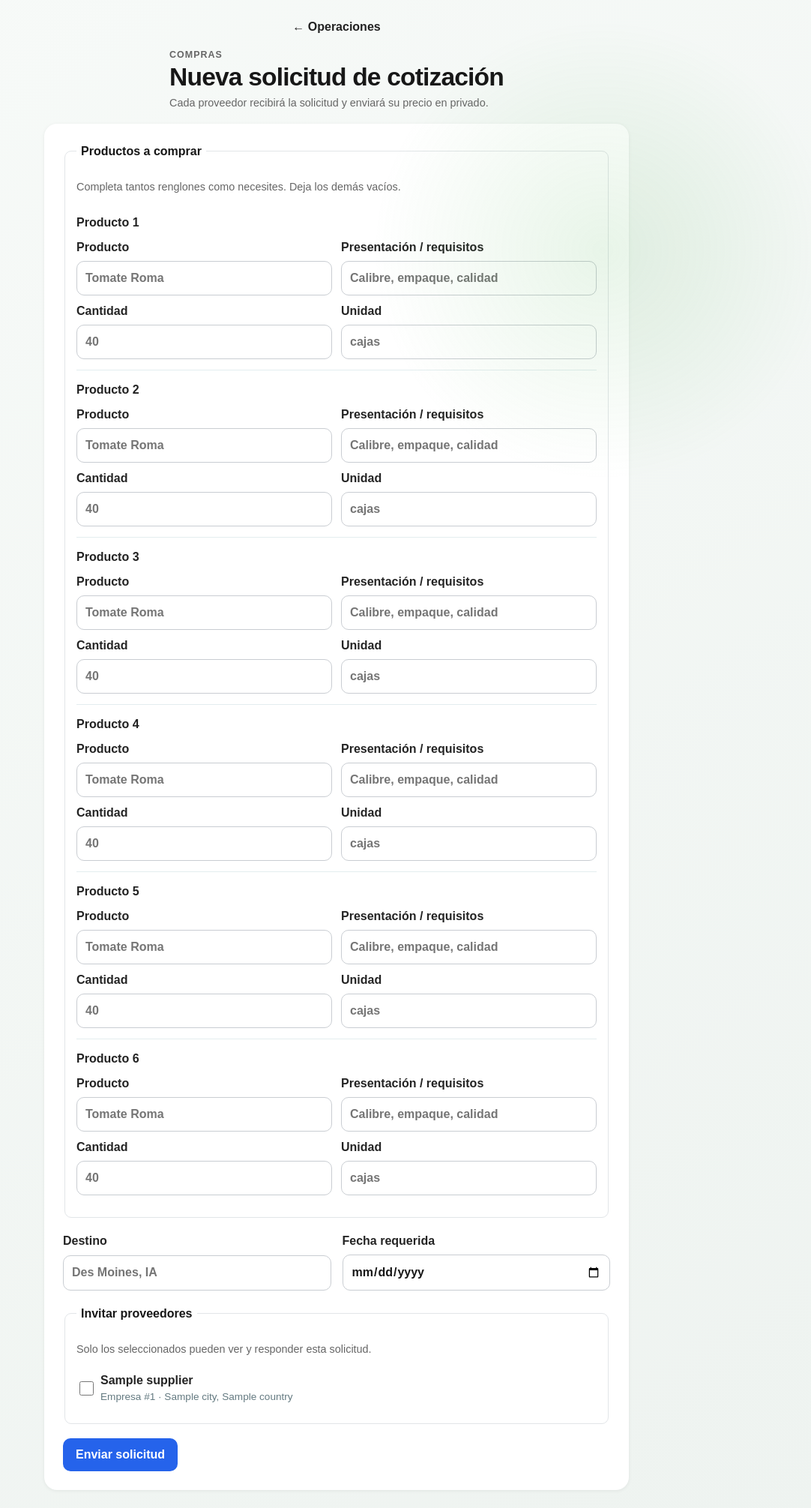
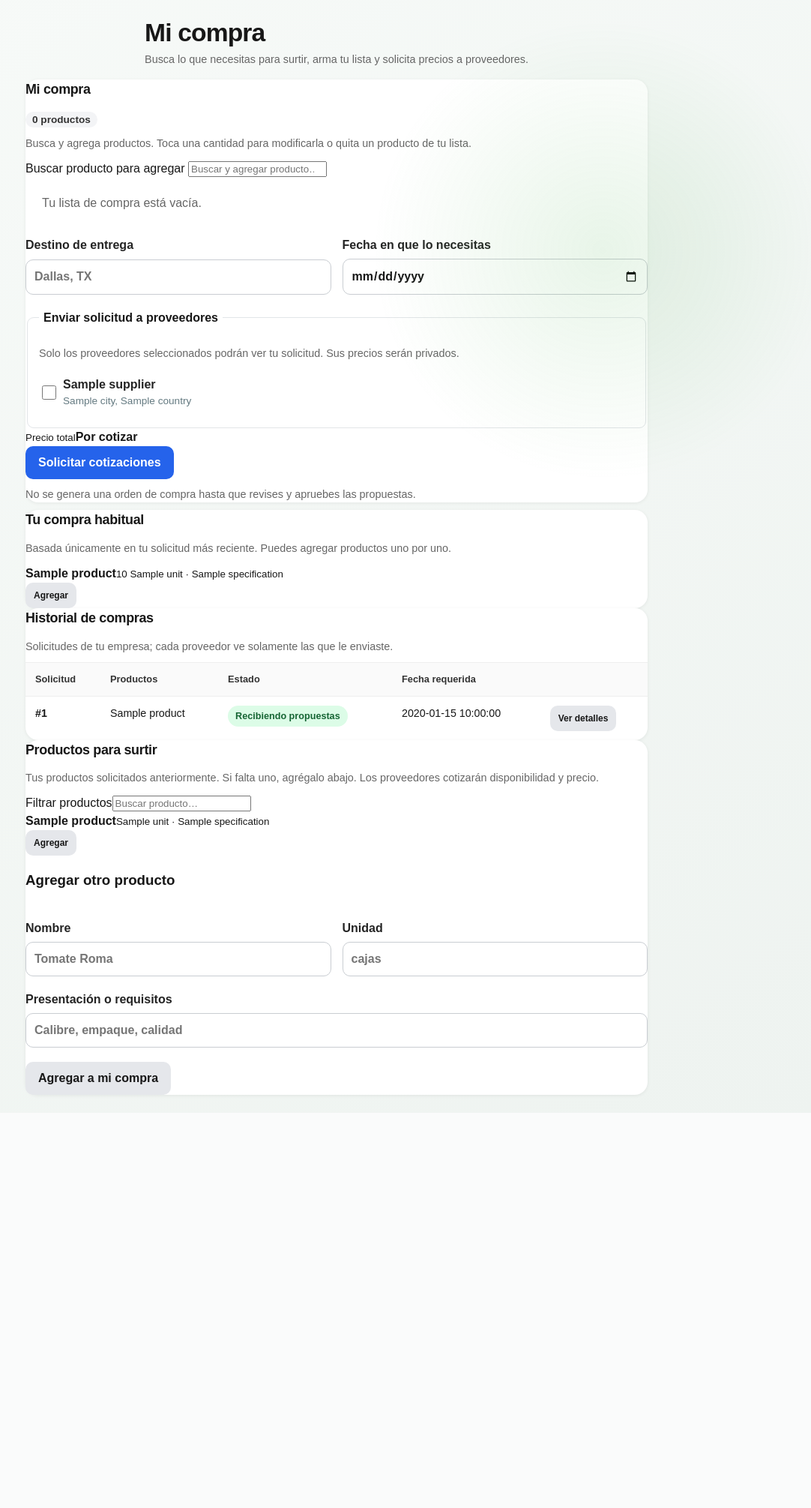
Before and after one commit to dallasfreshdsm-debug/red-b2b, a Flask app: template templates/new_rfq.html in a window 1280 px wide. Shown: the whole page at 75% size, without its empty margins (191-1273 px from the left). After the commit the page ends 1465 px from the top, so only its background shows below. Run offline with Flask 3, Linux system fonts and the light colour scheme; the template is opened without the code that fills it: most values are stand-ins (such as "Sample title", 1, 10 or a date in 2020).

Commit message:
Add files via upload

```diff
--- a/templates/base.html
+++ b/templates/base.html
@@ -11,14 +11,16 @@
   <header class="topbar">
     <div class="brandbox"><a class="brandmark" href="{{ url_for('dashboard') }}" aria-label="Red B2B, inicio">B2B</a><div><a class="brand" href="{{ url_for('dashboard') }}">Red B2B</a><div class="brand-sub">Compras y proveedores</div></div></div>
     <div class="top-actions"><span class="company-name">{{ g.user['company_name'] }}</span>
-      <details class="mobile-menu"><summary>☰ Menú</summary><nav aria-label="Menú móvil"><a href="{{ url_for('dashboard') }}">Inicio</a><a href="{{ url_for('new_rfq') }}">Nueva solicitud</a><a href="{{ url_for('supplier_directory') }}">Proveedores</a><a href="{{ url_for('relationships') }}">Relaciones</a><a href="{{ url_for('supplier_profile') }}">Mi perfil</a></nav></details>
+      <details class="mobile-menu"><summary>☰ Menú</summary><nav aria-label="Menú móvil"><a href="{{ url_for('dashboard') }}">Inicio</a><a href="{{ url_for('buying_home') }}">Compras a proveedores</a><a href="{{ url_for('manage_products') }}">Configurar productos</a><a href="{{ url_for('new_rfq') }}">Solicitar cotizaciones</a><a href="{{ url_for('supplier_directory') }}">Proveedores</a><a href="{{ url_for('relationships') }}">Relaciones</a><a href="{{ url_for('supplier_profile') }}">Mi perfil</a></nav></details>
       <form method="post" action="{{ url_for('logout') }}"><input type="hidden" name="csrf" value="{{ csrf_token }}"><button class="header-button">Salir</button></form>
     </div>
   </header>
   <div class="shell">
     <aside class="sidebar"><nav aria-label="Navegación principal">
       <a class="{{ 'active' if request.endpoint == 'dashboard' }}" href="{{ url_for('dashboard') }}">Inicio</a>
-      <a class="{{ 'active' if request.endpoint == 'new_rfq' }}" href="{{ url_for('new_rfq') }}">Nueva solicitud</a>
+      <a class="{{ 'active' if request.endpoint == 'buying_home' }}" href="{{ url_for('buying_home') }}">Compras a proveedores</a>
+      <a class="{{ 'active' if request.endpoint == 'manage_products' }}" href="{{ url_for('manage_products') }}">Configurar productos</a>
+      <a class="{{ 'active' if request.endpoint == 'new_rfq' }}" href="{{ url_for('new_rfq') }}">Solicitar cotizaciones</a>
       <a class="{{ 'active' if request.endpoint == 'supplier_directory' }}" href="{{ url_for('supplier_directory') }}">Proveedores</a>
       <a class="{{ 'active' if request.endpoint == 'relationships' }}" href="{{ url_for('relationships') }}">Relaciones</a>
       <a class="{{ 'active' if request.endpoint == 'supplier_profile' }}" href="{{ url_for('supplier_profile') }}">Mi perfil</a>
--- a/templates/dashboard.html
+++ b/templates/dashboard.html
@@ -1,7 +1,8 @@
 {% extends 'base.html' %}
 {% block title %}Operaciones · Red B2B{% endblock %}
 {% block content %}
-<div class="heading"><div><h1>Inicio</h1><p class="muted">Solicitudes, propuestas y órdenes de {{ g.user['company_name'] }}.</p></div><a class="button primary" href="{{ url_for('new_rfq') }}">Nueva solicitud de compra</a></div>
+<div class="heading"><div><p class="eyebrow">Compras a proveedores · {{ g.user['company_name'] }}</p><h1>Inicio</h1><p class="muted">Solicitudes, propuestas y órdenes de {{ g.user['company_name'] }}.</p></div><a class="button primary" href="{{ url_for('buying_home') }}">Preparar mi compra</a></div>
+<p class="muted"><a href="{{ url_for('new_rfq') }}">Solicitar cotizaciones privadas</a> · <a href="{{ url_for('manage_products') }}">Configurar inventario y proveedores</a></p>
 <div class="metric-grid" aria-label="Resumen de operaciones">
   <a class="metric" href="#solicitudes">Solicitudes de compra<strong>{{ purchases|length }}</strong><span>Ver solicitudes →</span></a>
   <a class="metric" href="#invitaciones">Invitaciones recibidas<strong>{{ invitations|length }}</strong><span>Ver invitaciones →</span></a>
@@ -21,4 +22,5 @@
   {% if orders %}<div class="list">{% for item in orders %}<a class="list-item" href="{{ url_for('po_detail', po_id=item['id']) }}"><span><strong>Orden #{{ item['id'] }} · {{ item['product'] }}</strong><small>{{ item['buyer_name'] }} → {{ item['supplier_name'] }} · {{ item['quantity'] }} {{ item['unit'] }}</small></span><span class="right"><span class="pill">{{ item['status']|status_es }}</span><small>{{ item['currency'] }} {{ item['total_cents']|money }}</small></span></a>{% endfor %}</div>
   {% else %}<p class="empty">Las órdenes aprobadas aparecerán aquí.</p>{% endif %}
 </section>
+{% if direct_incoming %}<section class="panel space"><div class="panel-head"><h2>Órdenes directas recibidas como proveedor</h2><span class="count">{{ direct_incoming|length }}</span></div><div class="list">{% for item in direct_incoming %}<a class="list-item" href="{{ url_for('direct_order_detail',order_id=item['id']) }}"><span><strong>Compra directa #{{ item['id'] }} de {{ item['buyer_name'] }}</strong><small>{{ item['created_at'] }}</small></span><span class="right"><span class="pill">{{ item['status']|status_es }}</span><small>{{ item['currency'] }} {{ item['total_cents']|money }}</small></span></a>{% endfor %}</div></section>{% endif %}
 {% endblock %}
--- a/templates/new_rfq.html
+++ b/templates/new_rfq.html
@@ -1,16 +1,38 @@
 {% extends 'base.html' %}
-{% block title %}Nueva solicitud · Red B2B{% endblock %}
+{% block title %}Mi compra · Red B2B{% endblock %}
 {% block content %}
-<a class="back" href="{{ url_for('dashboard') }}">← Operaciones</a>
-<div class="heading"><div><p class="eyebrow">Compras</p><h1>Nueva solicitud de cotización</h1><p class="muted">Cada proveedor recibirá la solicitud y enviará su precio en privado.</p></div></div>
-<div class="panel form-panel"><form method="post" class="form-stack"><input type="hidden" name="csrf" value="{{ csrf_token }}">
-  <fieldset><legend>Productos a comprar</legend><p class="muted">Completa tantos renglones como necesites. Deja los demás vacíos.</p>
-  {% for n in range(1,7) %}<div class="product-row"><strong>Producto {{ n }}</strong><div class="two"><label>Producto<input name="item_product" maxlength="160" placeholder="Tomate Roma" {{ 'required' if n==1 }}></label><label>Presentación / requisitos<input name="item_specification" maxlength="500" placeholder="Calibre, empaque, calidad"></label></div><div class="two"><label>Cantidad<input name="item_quantity" type="number" min="0.001" step="any" placeholder="40" {{ 'required' if n==1 }}></label><label>Unidad<input name="item_unit" maxlength="30" placeholder="cajas" {{ 'required' if n==1 }}></label></div></div>{% endfor %}
-  </fieldset>
-  <div class="two"><label>Destino<input name="destination" required maxlength="160" placeholder="Des Moines, IA"></label><label>Fecha requerida<input name="required_date" type="date" min="{{ today }}" required></label></div>
-  <fieldset><legend>Invitar proveedores</legend><p class="muted">Solo los seleccionados pueden ver y responder esta solicitud.</p>
-  {% for supplier in suppliers %}<label class="choice"><input type="checkbox" name="supplier_id" value="{{ supplier['id'] }}"><span><strong>{{ supplier['name'] }}</strong><small>Empresa #{{ supplier['id'] }} · {{ supplier['city'] }}, {{ supplier['country'] }}</small></span></label>{% else %}<p class="empty">Registra primero otra empresa para poder invitarla.</p>{% endfor %}
-  </fieldset>
-  <button class="button primary" {% if not suppliers %}disabled{% endif %}>Enviar solicitud</button>
-</form></div>
+<div class="heading"><div><h1>Mi compra</h1><p class="muted">Busca lo que necesitas para surtir, arma tu lista y solicita precios a proveedores.</p></div></div>
+<form id="buying-form" method="post" class="buying-layout">
+  <input type="hidden" name="csrf" value="{{ csrf_token }}">
+  <section class="panel buying-cart" aria-labelledby="cart-heading">
+    <div class="buying-card-head"><h2 id="cart-heading">Mi compra</h2><span class="count" id="cart-count">0 productos</span></div>
+    <p class="muted">Busca y agrega productos. Toca una cantidad para modificarla o quita un producto de tu lista.</p>
+    <label for="quick-product-search" class="visually-hidden">Buscar producto para agregar</label>
+    <input id="quick-product-search" class="buying-search" type="search" placeholder="Buscar y agregar producto…" autocomplete="off">
+    <div id="quick-results" class="quick-results" aria-live="polite"></div>
+    <div id="cart-lines" class="cart-lines" aria-live="polite"><p class="empty">Tu lista de compra está vacía.</p></div>
+    <div id="cart-fields"></div>
+    <div class="buying-details form-stack">
+      <div class="two"><label>Destino de entrega<input name="destination" required maxlength="160" placeholder="Dallas, TX"></label><label>Fecha en que lo necesitas<input name="required_date" type="date" min="{{ today }}" required></label></div>
+      <fieldset><legend>Enviar solicitud a proveedores</legend><p class="muted">Solo los proveedores seleccionados podrán ver tu solicitud. Sus precios serán privados.</p>
+        {% for supplier in suppliers %}<label class="choice"><input type="checkbox" name="supplier_id" value="{{ supplier['id'] }}"><span><strong>{{ supplier['name'] }}</strong><small>{{ supplier['city'] }}, {{ supplier['country'] }}</small></span></label>{% else %}<p class="empty">Aún no hay proveedores disponibles. Registra o aprueba una relación comercial primero.</p>{% endfor %}
+      </fieldset>
+    </div>
+    <div class="buying-submit"><div><small>Precio total</small><strong>Por cotizar</strong></div><button class="button primary" type="submit" {% if not suppliers %}disabled{% endif %}>Solicitar cotizaciones</button></div>
+    <p class="muted" id="buying-message" role="status">No se genera una orden de compra hasta que revises y apruebes las propuestas.</p>
+  </section>
+  <section class="panel buying-guide" aria-labelledby="guide-heading"><div class="buying-card-head"><h2 id="guide-heading">Tu compra habitual</h2></div>
+    <p class="muted">Basada únicamente en tu solicitud más reciente. Puedes agregar productos uno por uno.</p>
+    {% if usual_items %}<div class="guide-lines">{% for item in usual_items %}<div class="guide-line"><div><strong>{{ item['product'] }}</strong><small>{{ item['quantity'] }} {{ item['unit'] }}{% if item['specification'] %} · {{ item['specification'] }}{% endif %}</small></div><button class="button small guide-add" type="button" data-product="{{ item['product'] }}" data-unit="{{ item['unit'] }}" data-spec="{{ item['specification'] }}" data-quantity="{{ item['quantity'] }}">Agregar</button></div>{% endfor %}</div>{% else %}<p class="empty">Cuando envíes tu primera solicitud, aparecerán aquí los productos que sueles pedir.</p>{% endif %}
+  </section>
+  <section class="panel buying-history"><div class="buying-card-head"><h2>Historial de compras</h2></div><p class="muted">Solicitudes de tu empresa; cada proveedor ve solamente las que le enviaste.</p>
+    {% if purchase_history %}<div class="table-wrap"><table class="buying-history-table"><thead><tr><th>Solicitud</th><th>Productos</th><th>Estado</th><th>Fecha requerida</th><th></th></tr></thead><tbody>{% for item in purchase_history %}<tr><td><strong>#{{ item['id'] }}</strong></td><td>{{ item['product'] }}{% if item['item_count'] > 1 %} · {{ item['item_count'] }} productos{% endif %}</td><td><span class="pill">{{ item['status']|status_es }}</span></td><td>{{ item['required_date'] }}</td><td><a class="button small" href="{{ url_for('rfq_detail',rfq_id=item['id']) }}">Ver detalles</a></td></tr>{% endfor %}</tbody></table></div>{% else %}<p class="empty">Todavía no hay solicitudes.</p>{% endif %}
+  </section>
+  <section class="panel buying-products"><div class="buying-card-head"><h2>Productos para surtir</h2></div><p class="muted">Tus productos solicitados anteriormente. Si falta uno, agrégalo abajo. Los proveedores cotizarán disponibilidad y precio.</p>
+    <label for="product-search" class="visually-hidden">Filtrar productos</label><input id="product-search" class="buying-search" type="search" placeholder="Buscar producto…" autocomplete="off">
+    <div class="product-grid" id="product-grid">{% for item in recent_products %}<div class="product-cell" data-search="{{ (item['product'] ~ ' ' ~ item['specification'] ~ ' ' ~ item['unit'])|lower }}"><div class="product-main"><strong>{{ item['product'] }}</strong><small>{{ item['unit'] }}{% if item['specification'] %} · {{ item['specification'] }}{% endif %}</small></div><button type="button" class="button small catalog-add" data-product="{{ item['product'] }}" data-unit="{{ item['unit'] }}" data-spec="{{ item['specification'] }}">Agregar</button></div>{% else %}<p class="empty">Aún no hay productos en tu historial. Agrega el primero aquí abajo.</p>{% endfor %}</div>
+    <div class="new-product form-stack"><h3>Agregar otro producto</h3><div class="two"><label>Nombre<input id="new-product-name" maxlength="160" placeholder="Tomate Roma"></label><label>Unidad<input id="new-product-unit" maxlength="30" placeholder="cajas"></label></div><label>Presentación o requisitos<input id="new-product-spec" maxlength="500" placeholder="Calibre, empaque, calidad"></label><button type="button" id="add-product" class="button">Agregar a mi compra</button></div>
+  </section>
+</form>
+<script defer src="{{ url_for('static',filename='buying.js') }}"></script>
 {% endblock %}
```
Also changed, not shown: templates/buying.html (added, +21 -0 lines), templates/buying_config.html (added, +10 -0 lines), templates/direct_order.html (added, +8 -0 lines).
